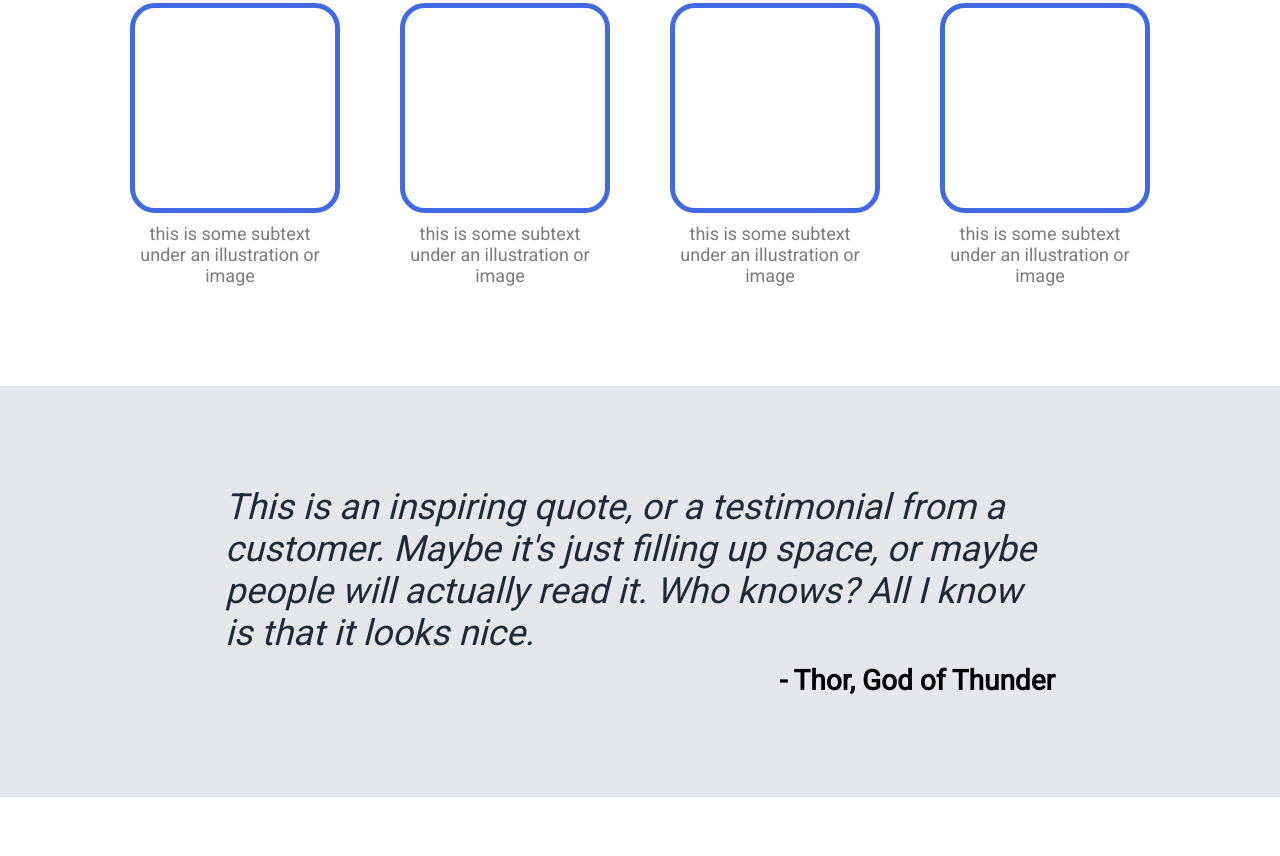
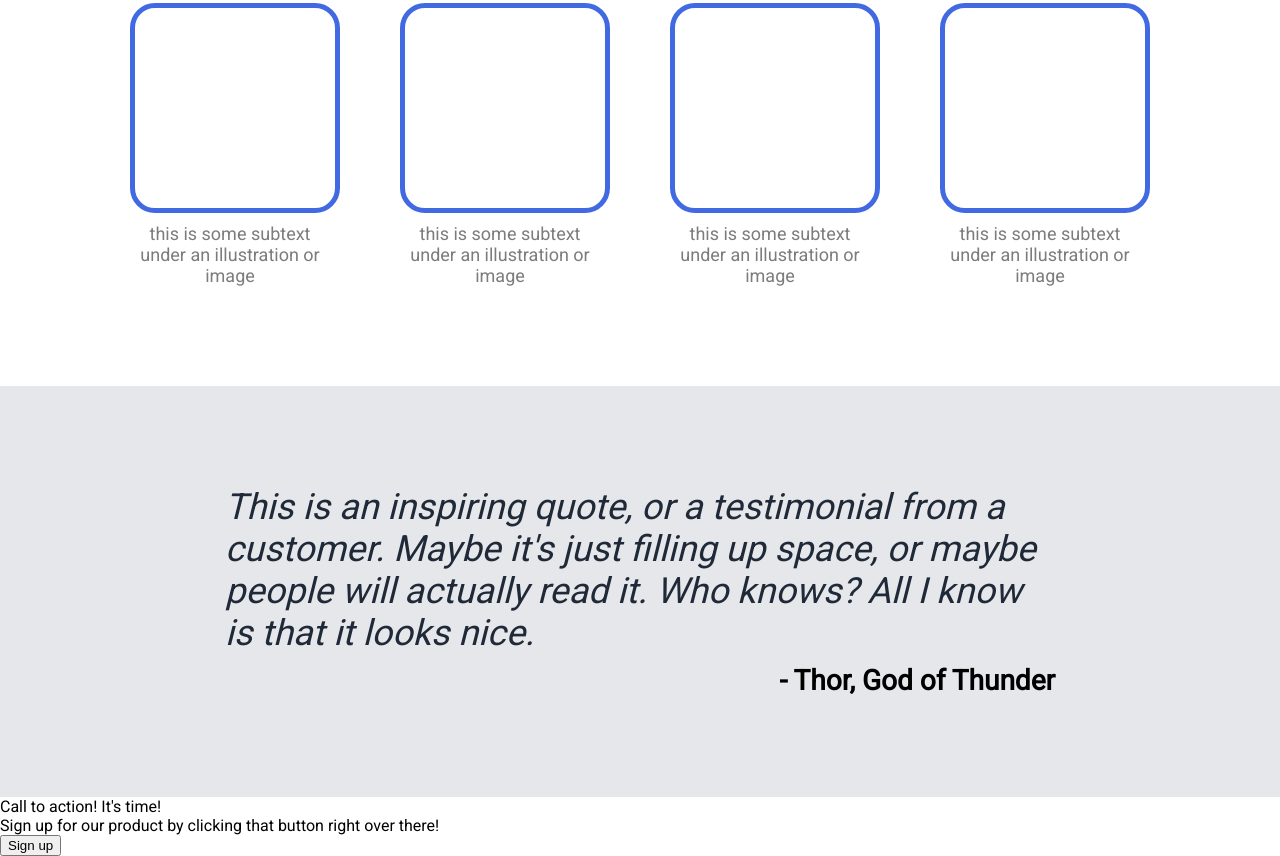
Before and after one commit to RichardGabelman/landing-page, a plain HTML site: page index.html in a window 1280 px wide. Shown: the part 778-1634 px from the top of the page. Before the commit the page ends 1575 px from the top, so only its background shows below. Drawn offline with Linux system fonts and the light colour scheme.

Commit message:
Add call-to-action html

```diff
--- a/index.html
+++ b/index.html
@@ -87,5 +87,21 @@
     </div>
   </div>
 
+  <div class="action-section">
+    <div class="action-left">
+      <div class="upper-call">
+        Call to action! It's time!
+      </div>
+      <div class="lower-call">
+        Sign up for our product by clicking that button right over there!
+      </div>
+    </div>
+    <div class="action-right">
+      <button class="bottom-signup">
+        Sign up
+      </button>
+    </div>
+  </div>
+
 </body>
 </html>
```
